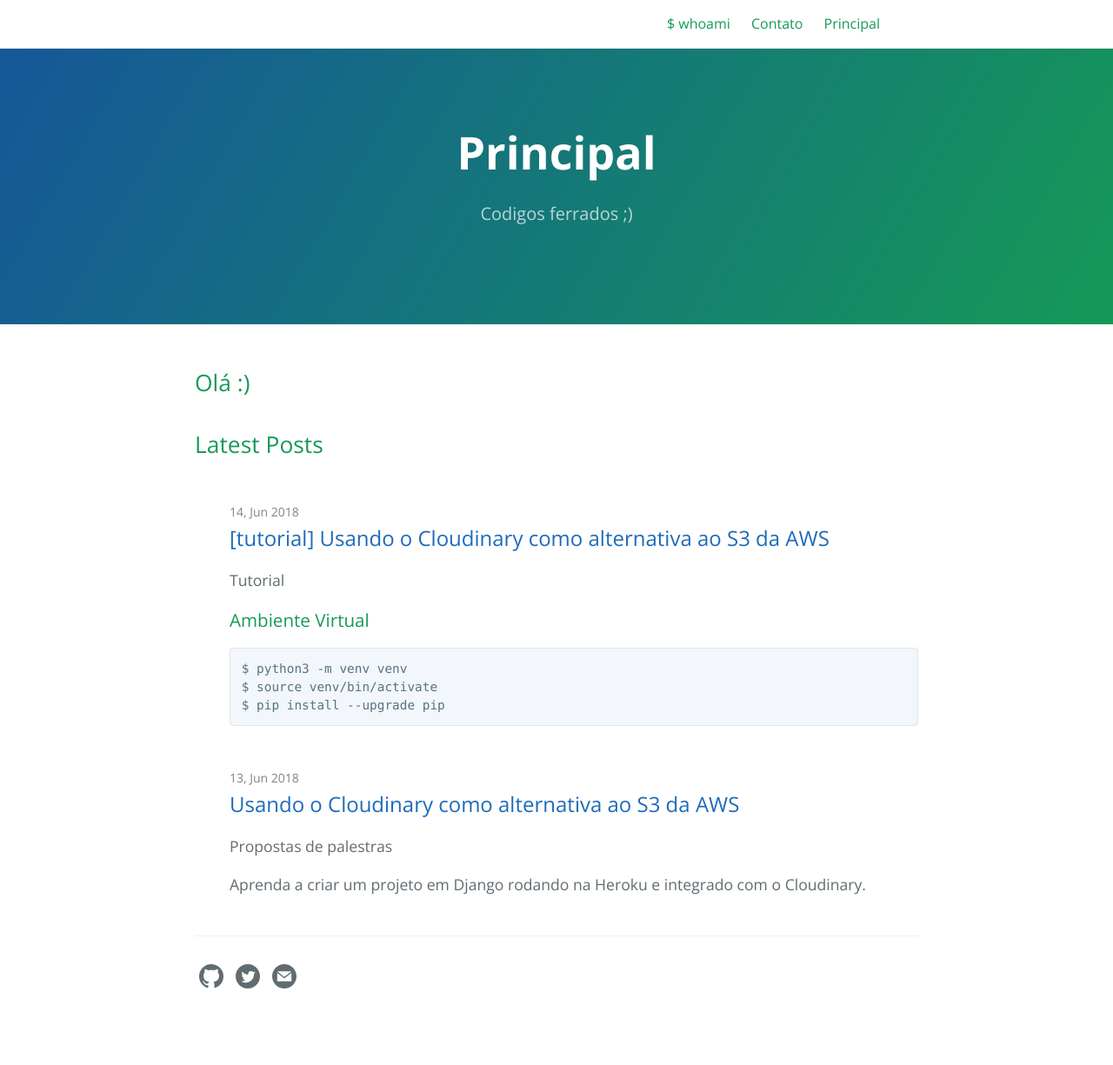
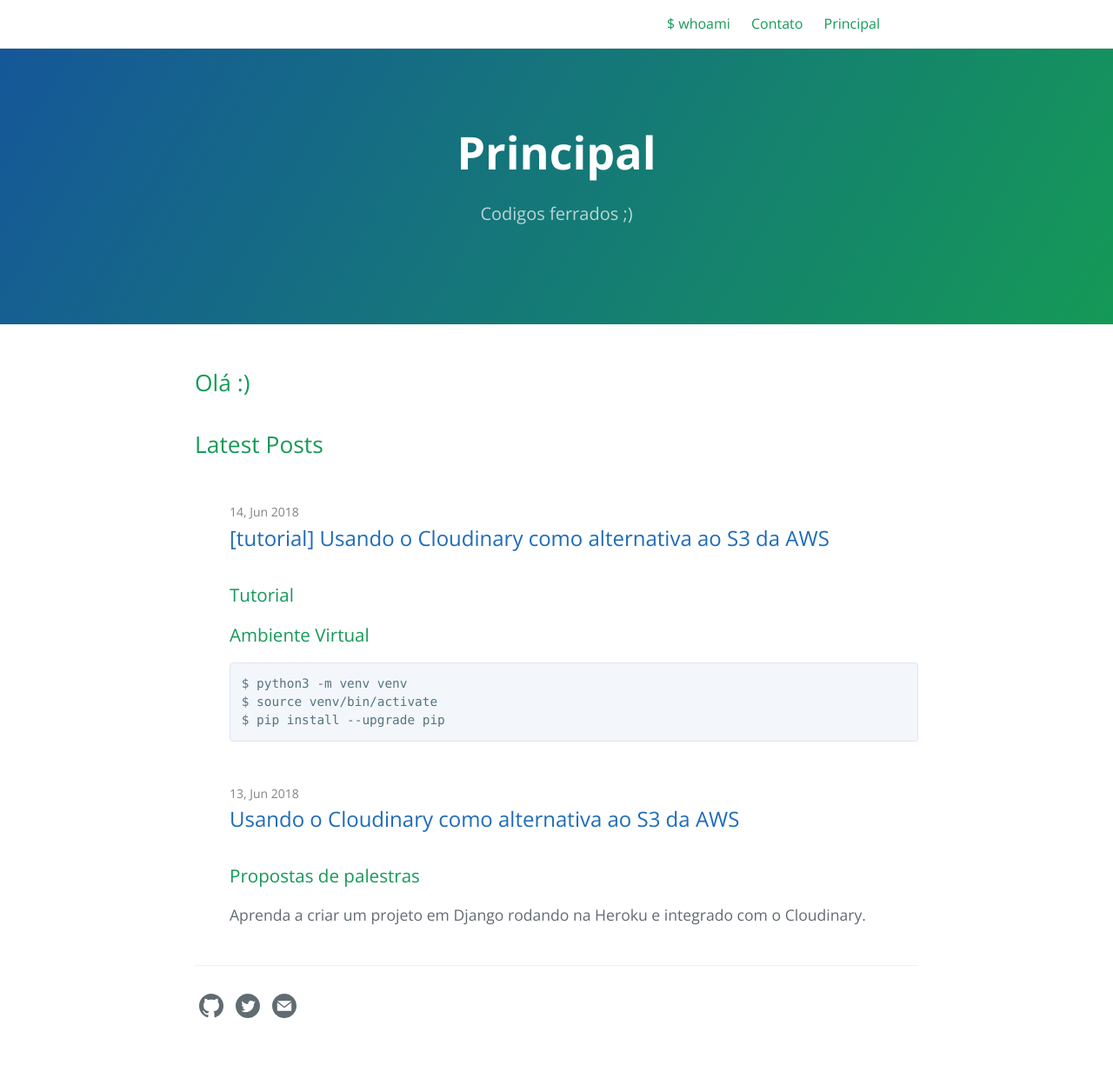
Before and after one commit to tiagocordeiro/tiagocordeiro.github.io, a Jekyll site: the page built from index.md, in a window 1280 px wide. Shown: the whole page at 87% size. Built offline with Jekyll 4.4.1, drawn with Linux system fonts in a browser that asks for light colours; before the commit the page ends 1191 px from its top, so only the background shows below that.

Commit message:
fix typo

```diff
--- a/_layouts/home.html
+++ b/_layouts/home.html
@@ -20,7 +20,7 @@ layout: default
         <h2>
           <a class="post-link" href="{{ post.url | relative_url }}" title="{{ post.title }}">{{ post.title | escape }}</a>
         </h2>
-        <p>{{ post.categories | join: ', ' }}</p>
+        <h3>{{ post.categories | join: ', ' }}</h3>
 
         <span>{{ post.excerpt | markdownify | truncatewords: 30 }}</span>
 
```
